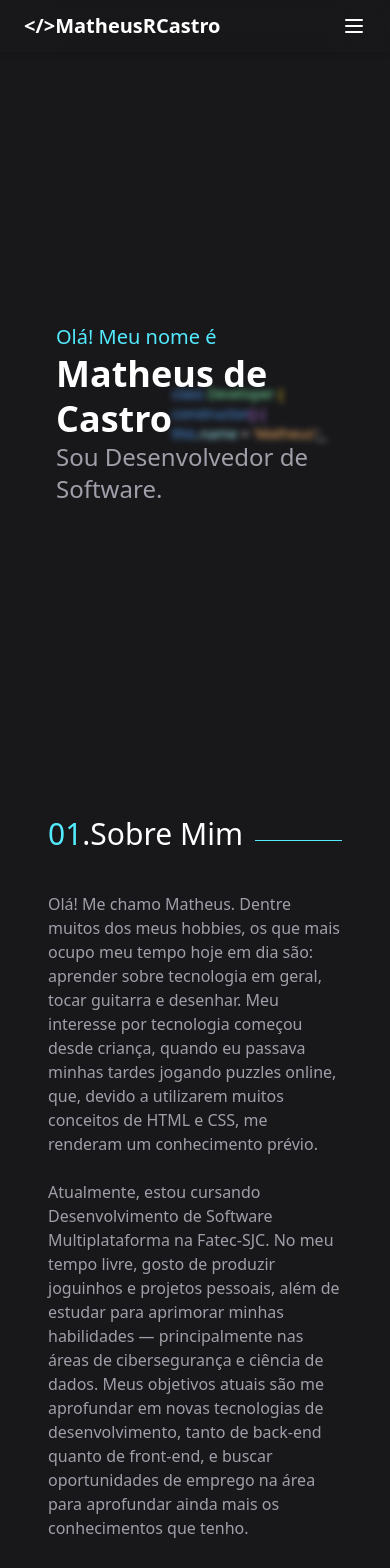
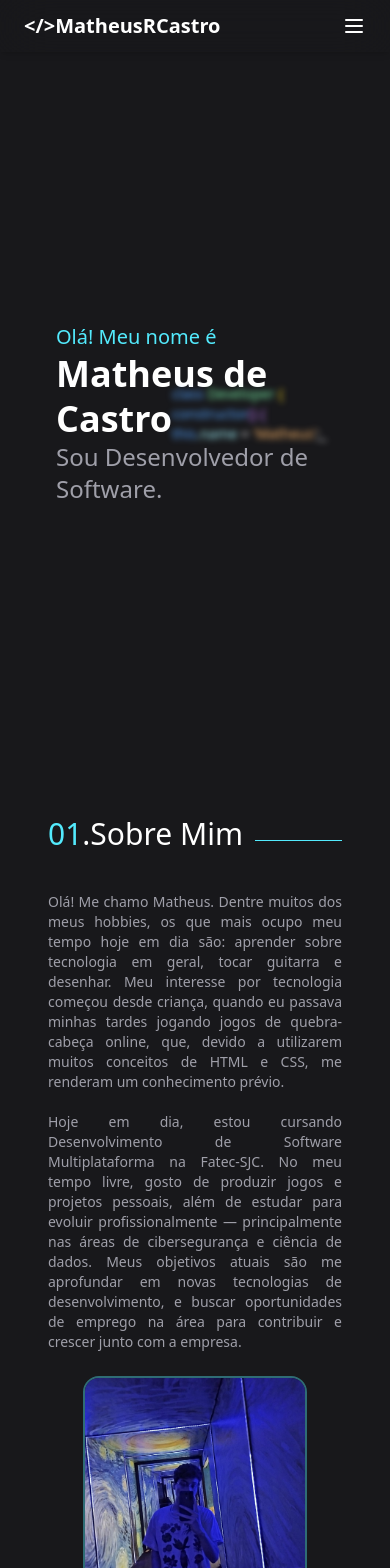
Before and after one commit to Matheus-Roberto-Castro/Personal-portfolio, a React (Vite) app: page / in a window 390 px wide. Shown: the top 1568 px of the page. Built offline with nearby package versions, Linux system fonts and the light colour scheme.

Commit message:
fix: altera erro de formatação no container sobre

```diff
--- a/src/components/footer.tsx
+++ b/src/components/footer.tsx
@@ -1,7 +1,7 @@
 const Footer: React.FC = () => {
     return (
         <div className="flex justify-center text-sm text-white py-4">
-            © Copyright 2025 - Matheus de Castro - Todos os direitos reservados
+            © Copyright 2026 - Matheus de Castro - Todos os direitos reservados
         </div>
     );
 }
--- a/src/components/sobre.tsx
+++ b/src/components/sobre.tsx
@@ -11,13 +11,12 @@ const Sobre: React.FC = () => {
                 <div className="border-t border-cyan-300 flex-grow ml-3 mt-3" />
             </div>
 
-            <div className="flex flex-col md:flex-row items-center gap-12 w-full max-w-5xl">
-                <p className="text-zinc-400 text-left md:flex-1">
-                    Olá! Me chamo Matheus. Dentre muitos dos meus hobbies, os que mais ocupo meu tempo hoje em dia são: aprender sobre tecnologia em geral, tocar guitarra e desenhar. Meu interesse por tecnologia começou desde criança, quando eu passava minhas tardes jogando puzzles online, que, devido a utilizarem muitos conceitos de HTML e CSS, me renderam um conhecimento prévio.
+            <div className="flex flex-col md:flex-row items-center gap-6 md:gap-12 w-full max-w-5xl">
+                <p className="text-zinc-400 text-sm sm:text-base text-justify md:text-left md:flex-1">
+                    Olá! Me chamo Matheus. Dentre muitos dos meus hobbies, os que mais ocupo meu tempo hoje em dia são: aprender sobre tecnologia em geral, tocar guitarra e desenhar. Meu interesse por tecnologia começou desde criança, quando eu passava minhas tardes jogando jogos de quebra-cabeça online, que, devido a utilizarem muitos conceitos de HTML e CSS, me renderam um conhecimento prévio.
                     <br /><br />
-                    Atualmente, estou cursando Desenvolvimento de Software Multiplataforma na Fatec-SJC. No meu tempo livre, gosto de produzir joguinhos e projetos pessoais, além de estudar para aprimorar minhas habilidades — principalmente nas áreas de cibersegurança e ciência de dados. Meus objetivos atuais são me aprofundar em novas tecnologias de desenvolvimento, tanto de back-end quanto de front-end, e buscar oportunidades de emprego na área para aprofundar ainda mais os conhecimentos que tenho.
+                    Hoje em dia, estou cursando Desenvolvimento de Software Multiplataforma na Fatec-SJC. No meu tempo livre, gosto de produzir jogos e projetos pessoais, além de estudar para evoluir profissionalmente — principalmente nas áreas de cibersegurança e ciência de dados. Meus objetivos atuais são me aprofundar em novas tecnologias de desenvolvimento, e buscar oportunidades de emprego na área para contribuir e crescer junto com a empresa.
                 </p>
-
                 <div className="md:w-2/5 flex justify-center">
                     <div className="relative">
                         <div className="w-56 h-56 md:w-64 md:h-64 rounded-2xl overflow-hidden border-2 border-cyan-300/40">
```
